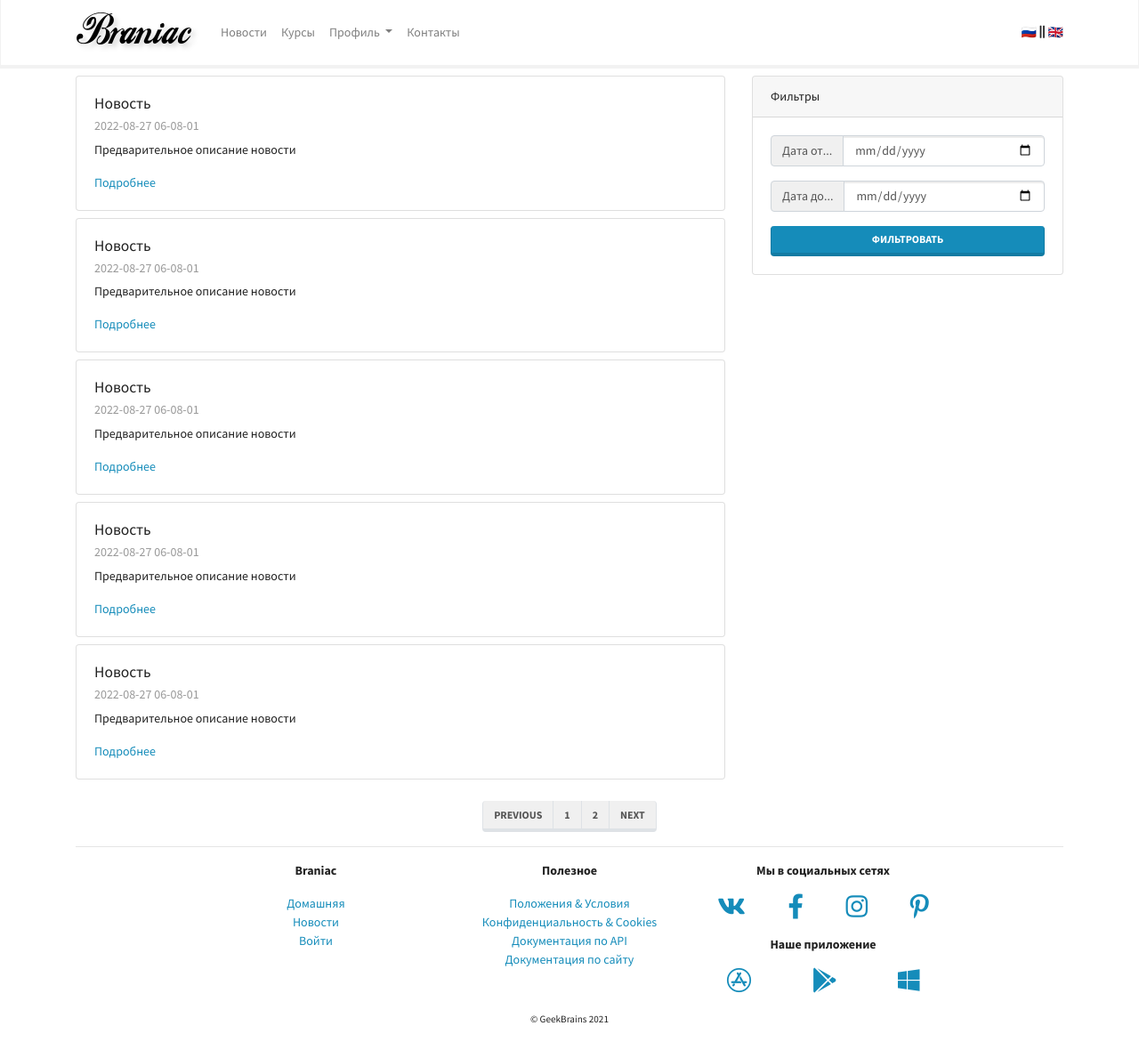
After one commit to Gimmyhat/BraniacLMS, a Django app: page /mainapp/news/ in a window 1280 px wide. The commit adds this page. Shown: the whole page at 89% size. Run offline with Django 3.2, Linux system fonts and the light colour scheme; some libraries are stand-ins or nearby versions.

Commit message:
lesson_3 Finished

```diff
--- a/config/urls.py
+++ b/config/urls.py
@@ -13,7 +13,9 @@
     1. Import the include() function: from django.urls import include, path
     2. Add a URL to urlpatterns:  path('blog/', include('blog.urls'))
 """
-from django.urls import path
+from django.contrib import admin
+from django.urls import path, include
+from django.views.generic import RedirectView
 
 from mainapp import views
 from mainapp.apps import MainappConfig
@@ -21,10 +23,7 @@
 app_name = MainappConfig.name
 
 urlpatterns = [
-    path("", views.MainPageView.as_view()),
-    path("news/", views.NewsPageView.as_view()),
-    path("courses/", views.CoursesPageView.as_view()),
-    path("contacts/", views.ContactsPageView.as_view()),
-    path("doc_site/", views.DocSitePageView.as_view()),
-    path("login/", views.LoginPageView.as_view()),
+    path("admin/", admin.site.urls),
+    path("", RedirectView.as_view(url="mainapp/")),
+    path("mainapp/", include("mainapp.urls", namespace="mainapp")),
 ]
--- a/mainapp/templates/mainapp/news.html
+++ b/mainapp/templates/mainapp/news.html
@@ -1,55 +1,28 @@
 {% extends "base.html" %}
 
 {% block content %}
+
+    {% if page_num %}
+        <div class="card my-2">
+            <div class="card-body">
+                <p class="card-text">Текущая страница: {{ page_num }}</p>
+
+    {% endif %}
 
     <div class="row">
 
         <div class="col-lg-8">
 
+            {% for i in range %}
                 <div class="card my-2">
                     <div class="card-body">
                         <h5 class="card-title">Новость</h5>
-                    <h6 class="card-subtitle mb-2 text-muted">2021-04-29 20-50-26</h6>
+                        <h6 class="card-subtitle mb-2 text-muted">{{ datetime_obj|date:"Y-m-d h-m-s" }}</h6>
                         <p class="card-text">Предварительное описание новости</p>
                         <a href="#" class="card-link">Подробнее</a>
                     </div>
                 </div>
-
-            <div class="card my-2">
-                <div class="card-body">
-                    <h5 class="card-title">Новость</h5>
-                    <h6 class="card-subtitle mb-2 text-muted">2021-04-28 20-50-26</h6>
-                    <p class="card-text">Предварительное описание новости</p>
-                    <a href="#" class="card-link">Подробнее</a>
-                </div>
-            </div>
-
-            <div class="card my-2">
-                <div class="card-body">
-                    <h5 class="card-title">Новость</h5>
-                    <h6 class="card-subtitle mb-2 text-muted">2021-04-27 20-50-26</h6>
-                    <p class="card-text">Предварительное описание новости</p>
-                    <a href="#" class="card-link">Подробнее</a>
-                </div>
-            </div>
-
-            <div class="card my-2">
-                <div class="card-body">
-                    <h5 class="card-title">Новость</h5>
-                    <h6 class="card-subtitle mb-2 text-muted">2021-04-26 20-50-26</h6>
-                    <p class="card-text">Предварительное описание новости</p>
-                    <a href="#" class="card-link">Подробнее</a>
-                </div>
-            </div>
-
-            <div class="card mt-2">
-                <div class="card-body">
-                    <h5 class="card-title">Новость</h5>
-                    <h6 class="card-subtitle mb-2 text-muted">2021-04-25 20-50-26</h6>
-                    <p class="card-text">Предварительное описание новости</p>
-                    <a href="#" class="card-link">Подробнее</a>
-                </div>
-            </div>
+            {% endfor %}
 
         </div>
 
@@ -85,9 +58,8 @@
         <nav aria-label="Page navigation example">
             <ul class="pagination">
                 <li class="page-item"><a class="page-link" href="#">Previous</a></li>
-                <li class="page-item"><a class="page-link" href="#">1</a></li>
-                <li class="page-item"><a class="page-link" href="#">2</a></li>
-                <li class="page-item"><a class="page-link" href="#">3</a></li>
+                <li class="page-item"><a class="page-link" href="{% url 'mainapp:news_paginator' page=1 %}">1</a></li>
+                <li class="page-item"><a class="page-link" href="{% url 'mainapp:news_paginator' page=2 %}">2</a></li>
                 <li class="page-item"><a class="page-link" href="#">Next</a></li>
             </ul>
         </nav>
--- /dev/null
+++ b/mainapp/urls.py
@@ -0,0 +1,15 @@
+from django.urls import path
+from mainapp import views
+from mainapp.apps import MainappConfig
+
+app_name = MainappConfig.name
+
+urlpatterns = [
+    path("", views.MainPageView.as_view(), name="main_page"),
+    path("news/", views.NewsPageView.as_view(), name="news"),
+    path("news/<int:page>/", views.NewsWithPaginatorView.as_view(), name="news_paginator"),
+    path("courses/", views.CoursesPageView.as_view(), name="courses"),
+    path("contacts/", views.ContactsPageView.as_view(), name="contacts"),
+    path("doc_site/", views.DocSitePageView.as_view(), name="doc_site"),
+    path("login/", views.LoginPageView.as_view(), name="login"),
+]
--- a/mainapp/views.py
+++ b/mainapp/views.py
@@ -1,4 +1,5 @@
 from django.views.generic import TemplateView
+from datetime import datetime
 
 
 class MainPageView(TemplateView):
@@ -8,6 +9,18 @@
 class NewsPageView(TemplateView):
     template_name = "mainapp/news.html"
 
+    def get_context_data(self, **kwargs):
+        context = super().get_context_data(**kwargs)
+        context["range"] = range(5)
+        context["datetime_obj"] = datetime.now()
+        return context
+
+
+class NewsWithPaginatorView(NewsPageView):
+    def get_context_data(self, page, **kwargs):
+        context = super().get_context_data(page=page, **kwargs)
+        context["page_num"] = page
+        return context
 
 class CoursesPageView(TemplateView):
     template_name = "mainapp/courses_list.html"
--- a/templates/base.html
+++ b/templates/base.html
@@ -1,3 +1,5 @@
+{% load static %}
+
 <!doctype html>
 <html lang="ru">
 
@@ -7,62 +9,20 @@
     <meta name="viewport" content="width=device-width, initial-scale=1, shrink-to-fit=no">
 
     <!-- Bootstrap CSS -->
-    <link rel="stylesheet" href="/static/css/bootstrap.min.css">
+    <link rel="stylesheet" href="{% static 'css/bootstrap.min.css' %}">
 
     <!-- ChartJS -->
-    <link rel="stylesheet" href="/static/css/Chart.min.css">
+    <link rel="stylesheet" href="{% static 'css/Chart.min.css' %}">
 
     <!-- FontAwesome -->
-    <link rel="stylesheet" href="/static/css/fontawesome.all.min.css">
+    <link rel="stylesheet" href="{% static 'css/fontawesome.all.min.css' %}">
 
     <title>Welcome to Braniac!</title>
 </head>
 
 <body>
 
-
-<nav class="navbar navbar-expand-lg navbar-light bg-light">
-    <div class="container">
-        <a class="navbar-brand" href="index.html">
-            <img src="/static/img/logo.png" alt="">
-        </a>
-        <button class="navbar-toggler" type="button" data-toggle="collapse" data-target="#navbarSupportedContent"
-                aria-controls="navbarSupportedContent" aria-expanded="false" aria-label="Toggle navigation">
-            <span class="navbar-toggler-icon"></span>
-        </button>
-
-        <div class="collapse navbar-collapse" id="navbarSupportedContent">
-            <ul class="navbar-nav mr-auto">
-                <li class="nav-item ">
-                    <a class="nav-link" href="news.html">Новости</a>
-                </li>
-                <li class="nav-item ">
-                    <a class="nav-link" href="courses_list.html">Курсы</a>
-                </li>
-                <li class="nav-item dropdown">
-                    <a class="nav-link dropdown-toggle" href="#" id="ddProfile" role="button" data-toggle="dropdown"
-                       aria-haspopup="true" aria-expanded="false">
-                        Профиль
-                    </a>
-                    <div class="dropdown-menu" aria-labelledby="ddProfile">
-                        <a class="dropdown-item" href="#">Редактировать профиль</a>
-                        <a class="dropdown-item" href="#">Мои курсы</a>
-                        <div class="dropdown-divider"></div>
-                        <a class="dropdown-item" href="#">Модерация</a>
-                        <a class="dropdown-item" href="#">Административный раздел</a>
-                        <div class="dropdown-divider"></div>
-                        <a class="dropdown-item" href="#">Выход</a>
-                    </div>
-                </li>
-                <li class="nav-item ">
-                    <a class="nav-link" href="contacts.html">Контакты</a>
-                </li>
-            </ul>
-            <span><a href="#">🇷🇺</a> <i class="fas fa-grip-lines-vertical"></i> <a href="#">🇬🇧</a></span>
-        </div>
-    </div>
-</nav>
-
+{% include "includes/main_menu.html" %}
 
 <div class="container-md">
 
@@ -84,9 +44,9 @@
             </p>
             <p>
             <ul class="list-unstyled">
-                <li><a href="index.html">Домашняя</a></li>
-                <li><a href="news.html">Новости</a></li>
-                <li><a href="login.html">Войти</a></li>
+                <li><a href="{% url 'mainapp:main_page' %}">Домашняя</a></li>
+                <li><a href="{% url 'mainapp:news' %}">Новости</a></li>
+                <li><a href="{% url 'mainapp:login' %}">Войти</a></li>
             </ul>
             </p>
         </div>
@@ -99,7 +59,7 @@
                 <li><a href="#">Положения &amp; Условия</a></li>
                 <li><a href="#">Конфиденциальность &amp; Cookies</a></li>
                 <li><a href="#">Документация по API</a></li>
-                <li><a href="doc_site.html">Документация по сайту</a></li>
+                <li><a href="{% url 'mainapp:doc_site' %}">Документация по сайту</a></li>
             </ul>
             </p>
         </div>
@@ -139,15 +99,15 @@
 
 <!-- JavaScript section -->
 <!-- Bootstrap -->
-<script src="/static/js/jquery-3.6.0.min.js"></script>
-<script src="/static/js/popper.min.js"></script>
-<script src="/static/js/bootstrap.min.js"></script>
+<script src="{% static 'js/jquery-3.6.0.min.js' %}"></script>
+<script src="{% static 'js/popper.min.js' %}"></script>
+<script src="{% static 'js/bootstrap.min.js' %}"></script>
 
 <!-- ChartJs -->
-<script src="/static/js/Chart.min.js"></script>
+<script src="{% static 'js/Chart.min.js' %}"></script>
 
 <!-- FontAwesome -->
-<script src="/static/js/fontawesome.all.min.js"></script>
+<script src="{% static 'js/fontawesome.all.min.js' %}"></script>
 
 
 </body>
--- /dev/null
+++ b/templates/includes/main_menu.html
@@ -0,0 +1,42 @@
+{% load static %}
+<nav class="navbar navbar-expand-lg navbar-light bg-light">
+    <div class="container">
+        <a class="navbar-brand" href="{% url 'mainapp:main_page' %}">
+            <img src="{% static 'img/logo.png' %}" alt="">
+        </a>
+        <button class="navbar-toggler" type="button" data-toggle="collapse" data-target="#navbarSupportedContent"
+                aria-controls="navbarSupportedContent" aria-expanded="false" aria-label="Toggle navigation">
+            <span class="navbar-toggler-icon"></span>
+        </button>
+
+        <div class="collapse navbar-collapse" id="navbarSupportedContent">
+            <ul class="navbar-nav mr-auto">
+                <li class="nav-item {% if request.resolver_match.view_name == 'mainapp.views.NewsPageView' %}active{% endif %}">
+                    <a class="nav-link" href="{% url 'mainapp:news' %}">Новости</a>
+                </li>
+                <li class="nav-item {% if request.resolver_match.view_name == 'mainapp.views.CoursesPageView' %}active{% endif %}">
+                    <a class="nav-link" href="{% url 'mainapp:courses' %}">Курсы</a>
+                </li>
+                <li class="nav-item dropdown">
+                    <a class="nav-link dropdown-toggle" href="#" id="ddProfile" role="button" data-toggle="dropdown"
+                       aria-haspopup="true" aria-expanded="false">
+                        Профиль
+                    </a>
+                    <div class="dropdown-menu" aria-labelledby="ddProfile">
+                        <a class="dropdown-item" href="#">Редактировать профиль</a>
+                        <a class="dropdown-item" href="#">Мои курсы</a>
+                        <div class="dropdown-divider"></div>
+                        <a class="dropdown-item" href="#">Модерация</a>
+                        <a class="dropdown-item" href="#">Административный раздел</a>
+                        <div class="dropdown-divider"></div>
+                        <a class="dropdown-item" href="#">Выход</a>
+                    </div>
+                </li>
+                <li class="nav-item {% if request.resolver_match.view_name == 'mainapp.views.ContactsPageView' %}active{% endif %}">
+                    <a class="nav-link" href="{% url 'mainapp:contacts' %}">Контакты</a>
+                </li>
+            </ul>
+            <span><a href="#">🇷🇺</a> <i class="fas fa-grip-lines-vertical"></i> <a href="#">🇬🇧</a></span>
+        </div>
+    </div>
+</nav>
```
Also changed, not shown: mainapp/templates/mainapp/contacts.html (+4 -3 lines), mainapp/templates/mainapp/courses_list.html (+8 -7 lines), mainapp/templates/mainapp/index.html (+10 -9 lines), mainapp/templates/mainapp/login.html (+10 -9 lines), mainapp/templatetags/email_to_link.py (added, +9 -0 lines), mainapp/templatetags/__init__.py (added). Lines whose indentation alone changed are shown as unchanged.
